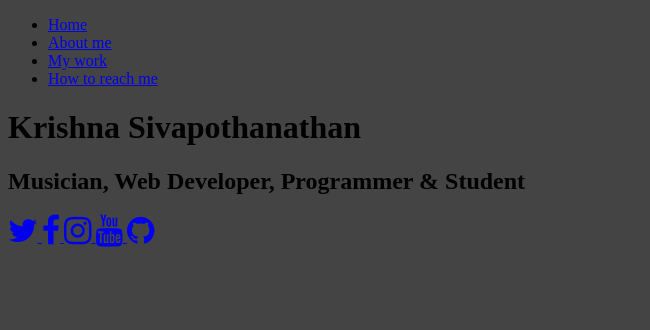
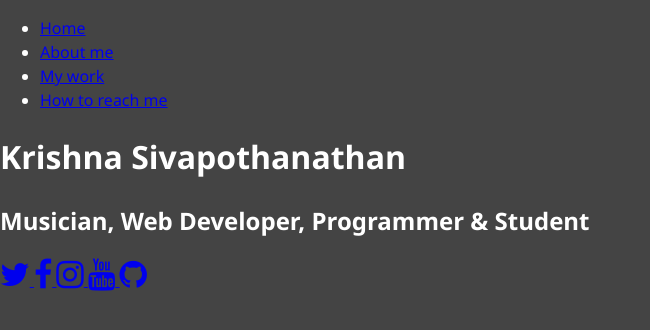
Before and after one commit to krishnasvp/Responsive-Portfolio, a website: page index.html in a window 1280 px wide. Shown: the whole page, without its empty margins (0-650 px from the left). Drawn offline with Linux system fonts and the light colour scheme.

Commit message:
update - package.json / main.css

```diff
--- a/main.css
+++ b/main.css
@@ -1,3 +1,13 @@
 body{
     background-color: #444;
+    height: 100%;
+    color: #fff;
+    margin: 0;
+    font-family:'Segoe UI', Tahoma, Geneva, Verdana, sans-serif;
+    line-height: 1.5;
 }
+
+*{
+    box-sizing: border-box;
+}
+/*Heading*/
--- a/package.json
+++ b/package.json
@@ -3,9 +3,7 @@
   "version": "1.0.0",
   "description": "portfolio-website",
   "main": "index.js",
-  "scripts": {
-    "sass": "node-sass -w scss/ -o dist/css/ --recursive"
-  },
+  "scripts": { "sass": "node-sass scss/style.scss -o css" },
   "author": "Krishna SV",
   "license": "ISC",
   "dependencies": {
```
